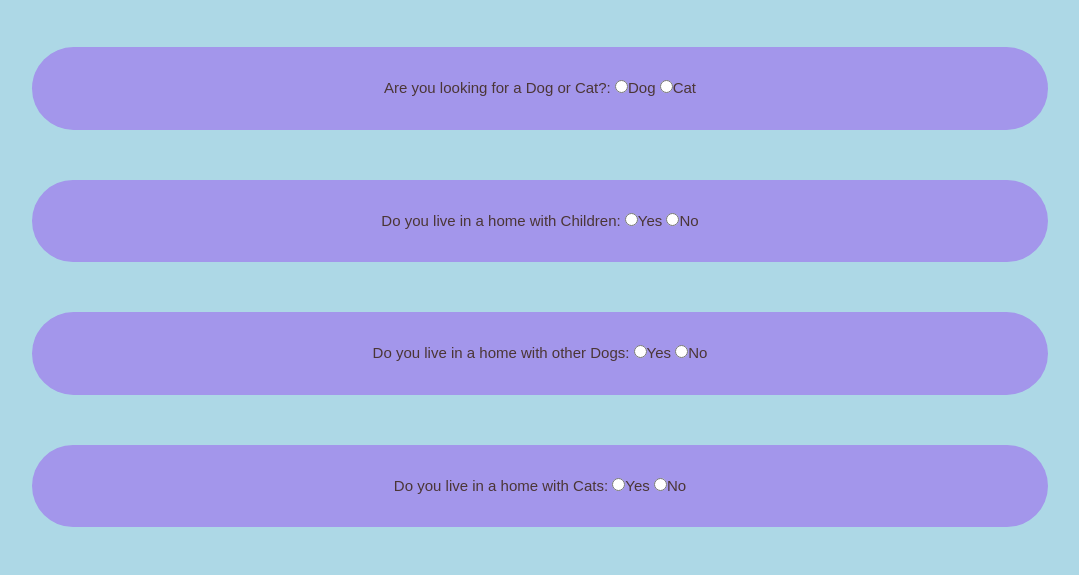
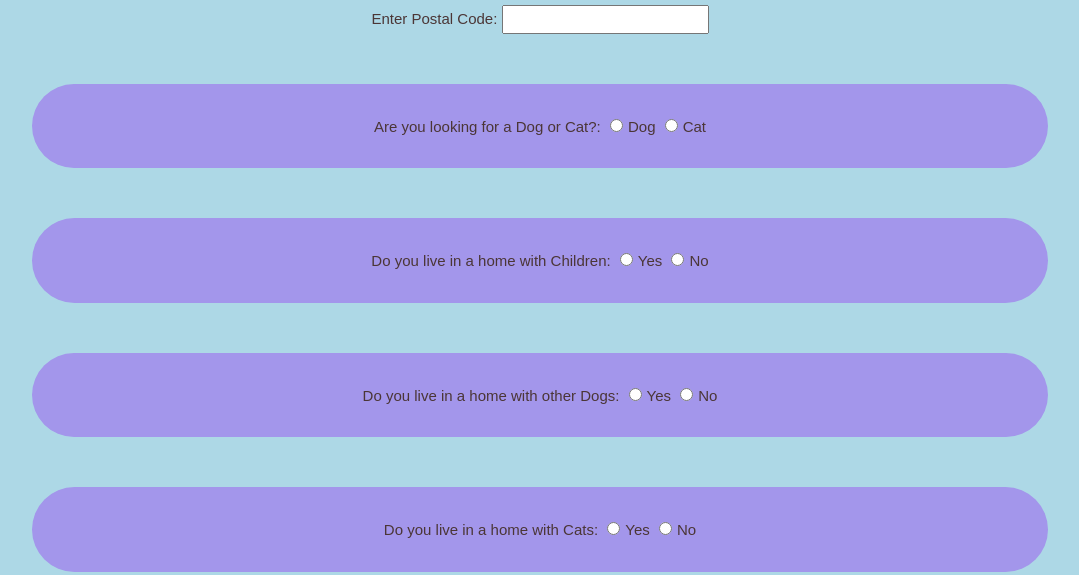
Before and after one commit to gkhmara/teamPetTinder, a website built with webpack: page src/index.html in a window 1280 px wide. Shown: the part 177-752 px from the top of the page, without its empty margins (100-1179 px from the left). Built offline with nearby package versions, Linux system fonts and the light colour scheme.

Commit message:
WIP: Html layout

```diff
--- a/src/index.html
+++ b/src/index.html
@@ -6,50 +6,109 @@
 <body>
   <div class="container">
     <h1>TEAM PET TINDER</h1>
-
-
     <div class="form-group">
       <h2>Please fill out our survey:</h2>
+      <label for="location">Enter Postal Code: </label>
+      <input type="text" id="location">
+      <br>
+      <!-- <br>
+      <label for="state">State: </label>
+      <input type="text" id="state"> -->
+      <!-- <label for="state">Select State: </label>
+      <select class="form-control" id="location">
+        <option value="AL">Alabama</option>
+        <option value="AK">Alaska</option>
+        <option value="AZ">Arizona</option>
+        <option value="AR">Arkansas</option>
+        <option value="CA">California</option>
+        <option value="CO">Colorado</option>
+        <option value="CT">Connecticut</option>
+        <option value="DE">Delaware</option>
+        <option value="DC">District Of Columbia</option>
+        <option value="FL">Florida</option>
+        <option value="GA">Georgia</option>
+        <option value="HI">Hawaii</option>
+        <option value="ID">Idaho</option>
+        <option value="IL">Illinois</option>
+        <option value="IN">Indiana</option>
+        <option value="IA">Iowa</option>
+        <option value="KS">Kansas</option>
+        <option value="KY">Kentucky</option>
+        <option value="LA">Louisiana</option>
+        <option value="ME">Maine</option>
+        <option value="MD">Maryland</option>
+        <option value="MA">Massachusetts</option>
+        <option value="MI">Michigan</option>
+        <option value="MN">Minnesota</option>
+        <option value="MS">Mississippi</option>
+        <option value="MO">Missouri</option>
+        <option value="MT">Montana</option>
+        <option value="NE">Nebraska</option>
+        <option value="NV">Nevada</option>
+        <option value="NH">New Hampshire</option>
+        <option value="NJ">New Jersey</option>
+        <option value="NM">New Mexico</option>
+        <option value="NY">New York</option>
+        <option value="NC">North Carolina</option>
+        <option value="ND">North Dakota</option>
+        <option value="OH">Ohio</option>
+        <option value="OK">Oklahoma</option>
+        <option value="OR">Oregon</option>
+        <option value="PA">Pennsylvania</option>
+        <option value="RI">Rhode Island</option>
+        <option value="SC">South Carolina</option>
+        <option value="SD">South Dakota</option>
+        <option value="TN">Tennessee</option>
+        <option value="TX">Texas</option>
+        <option value="UT">Utah</option>
+        <option value="VT">Vermont</option>
+        <option value="VA">Virginia</option>
+        <option value="WA">Washington</option>
+        <option value="WV">West Virginia</option>
+        <option value="WI">Wisconsin</option>
+        <option value="WY">Wyoming</option>
+      </select> -->
       <div class="radio">
           <label>
             Are you looking for a Dog or Cat?:
-            <input type="radio" name="species" value="dog">Dog</input>
-            <input type="radio" name="species" value="cat">Cat</input>
+            <input type="radio" name="species" value="dog" style="margin:5px;">Dog</input>
+            <input type="radio" name="species" value="cat" style="margin:5px;">Cat</input>
           </label>
         </div>
           <div class="radio">
             <label>
               Do you live in a home with Children:
-              <input type="radio" name="children" value="true">Yes</input>
-              <input type="radio" name="children" value="false">No</input>
+              <input type="radio" name="children" value="true" style="margin:5px;">Yes</input>
+              <input type="radio" name="children" value="false" style="margin:5px;">No</input>
             </label>
           </div>
           <div class="radio">
             <label>
               Do you live in a home with other Dogs:
-              <input type="radio" name="dogs" value="true">Yes</input>
-              <input type="radio" name="dogs" value="false">No</input>
+              <input type="radio" name="dogs" value="true" style="margin:5px;">Yes</input>
+              <input type="radio" name="dogs" value="false" style="margin:5px;">No</input>
             </label>
           </div>
           <div class="radio">
             <label>
               Do you live in a home with Cats:
-               <input type="radio" name="cats" value="true">Yes</input>
-               <input type="radio" name="cats" value="false">No</input>
+               <input type="radio" name="cats" value="true" style="margin:5px;">Yes</input>
+               <input type="radio" name="cats" value="false" style="margin:5px;">No</input>
             </label>
           </div>
           <div class="radio">
             <label>
               Interested in Animals with Special Needs or Disabilities:
-              <input type="radio" name="special" value="true">Yes</input>
-              <input type="radio" name="special" value="false">No</input>
+              <input type="radio" name="special" value="true" style="margin:5px;">Yes</input>
+              <input type="radio" name="special" value="false" style="margin:5px;">No</input>
             </label>
           </div>
             <button class="btn btn-success" type="submit" id="enterSearch">Submit</button>
+            <br>
+            <br>
+            <div class="showResults"></div>
+            <div class="showErrors"></div>
     </div>
-        <!-- <div class="showImage"></div> -->
-        <div class="showResults"></div>
-        <div class="showErrors"></div>
   </div>
 </body>
 </html>
```
